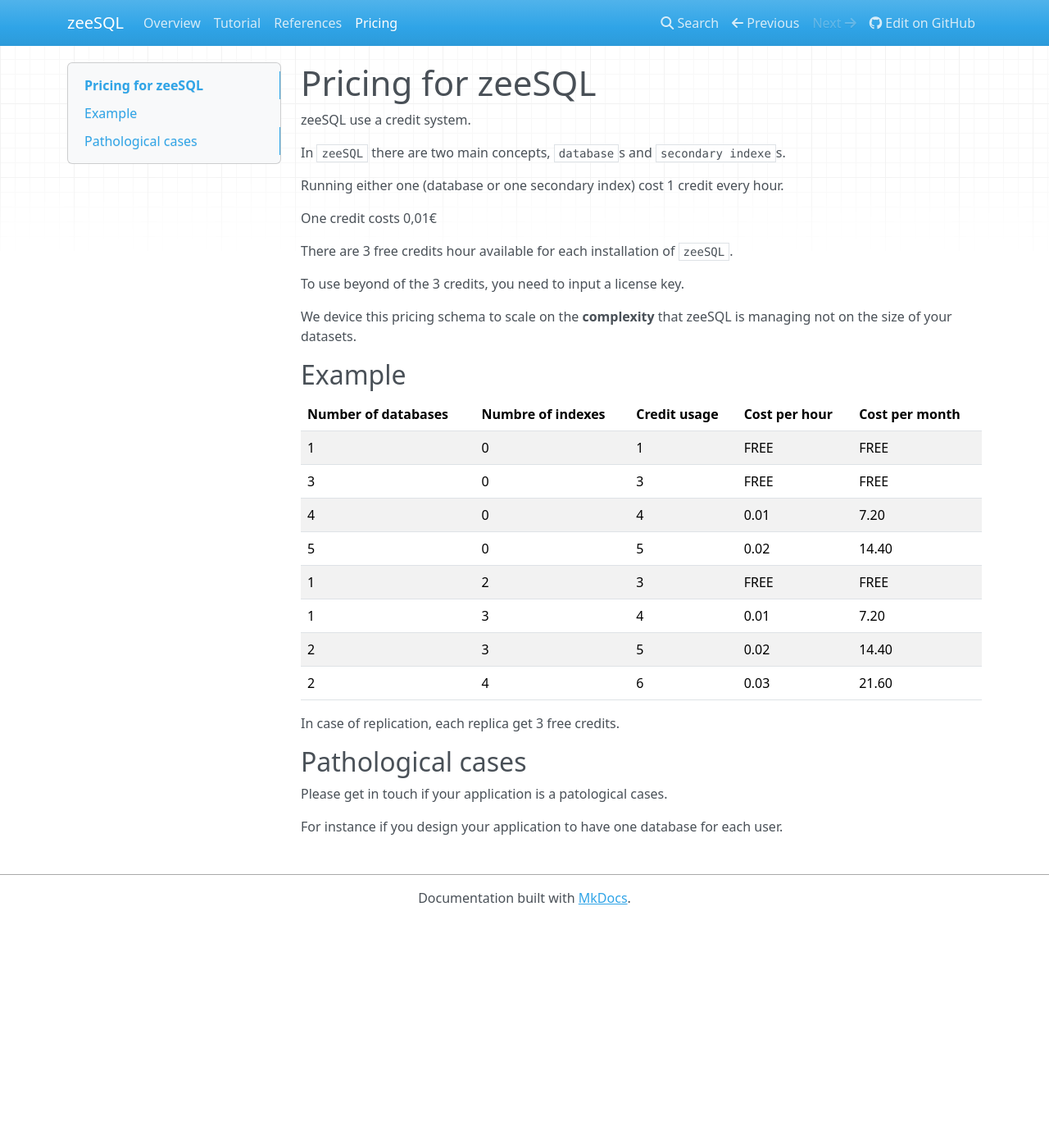
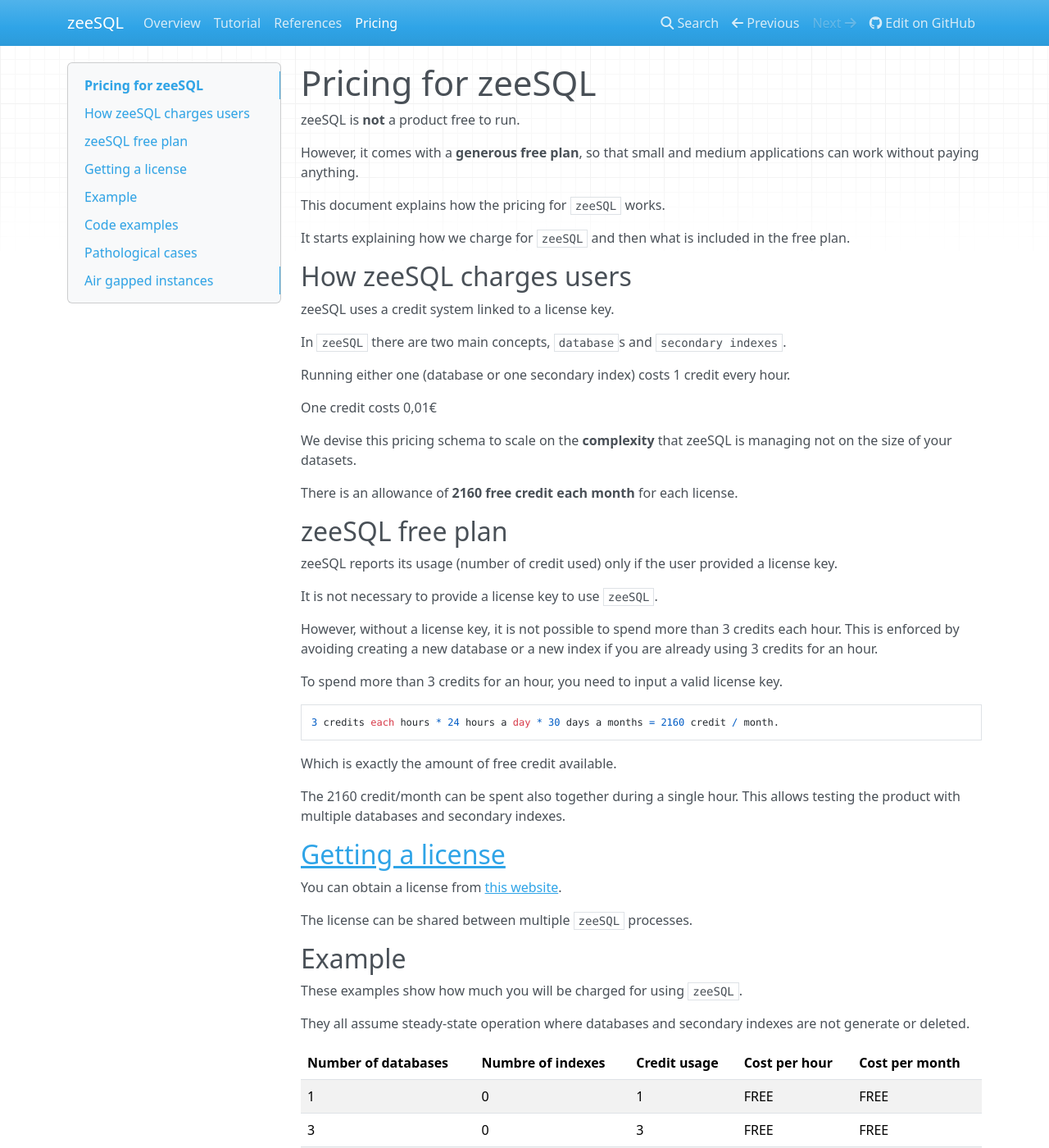
Before and after one commit to RedBeardLab/zeeSQL-doc, an MkDocs documentation site: the page built from docs/pricing.md, in a window 1280 px wide and 1400 px high. Shown: the whole window at 82% size. Built offline with MkDocs 1.6.1, drawn with Linux system fonts in a browser that asks for light colours; nearby versions of some CDN libraries; old or Windows-style settings are respelled for this version of MkDocs; some of the changed text lies outside the part shown.

Commit message:
improve pricing page

````diff
--- a/docs/pricing.md
+++ b/docs/pricing.md
@@ -1,20 +1,58 @@
 # Pricing for zeeSQL
 
-zeeSQL use a credit system.
+zeeSQL is **not** a product free to run.
 
-In `zeeSQL` there are two main concepts, `database`s and `secondary indexe`s.
+However, it comes with a **generous free plan**, so that small and medium applications can work without paying anything.
 
-Running either one \(database or one secondary index\) cost 1 credit every hour.
+This document explains how the pricing for `zeeSQL` works.
+
+It starts explaining how we charge for `zeeSQL` and then what is included in the free plan.
+
+## How zeeSQL charges users
+
+zeeSQL uses a credit system linked to a license key.
+
+In `zeeSQL` there are two main concepts, `database`s and `secondary indexes`.
+
+Running either one \(database or one secondary index\) costs 1 credit every hour.
 
 One credit costs 0,01€
 
-There are 3 free credits hour available for each installation of `zeeSQL`.
+We devise this pricing schema to scale on the **complexity** that zeeSQL is managing not on the size of your datasets.
 
-To use beyond of the 3 credits, you need to input a license key.
+There is an allowance of **2160 free credit each month** for each license.
 
-We device this pricing schema to scale on the **complexity** that zeeSQL is managing not on the size of your datasets.
+## zeeSQL free plan
+
+zeeSQL reports its usage (number of credit used) only if the user provided a license key.
+
+It is not necessary to provide a license key to use `zeeSQL`.
+
+However, without a license key, it is not possible to spend more than 3 credits each hour.
+This is enforced by avoiding creating a new database or a new index if you are already using 3 credits for an hour.
+
+To spend more than 3 credits for an hour, you need to input a valid license key.
+
+```
+3 credits each hours * 24 hours a day * 30 days a months = 2160 credit / month.
+```
+
+Which is exactly the amount of free credit available.
+
+The 2160 credit/month can be spent also together during a single hour.
+This allows testing the product with multiple databases and secondary indexes.
+
+## [Getting a license][license]
+
+You can obtain a license from [this website][license].
+
+The license can be shared between multiple `zeeSQL` processes.
 
 ## Example
+
+These examples show how much you will be charged for using `zeeSQL`.
+
+They all assume steady-state operation where databases and secondary indexes are not generate or deleted.
 
 | Number of databases | Numbre of indexes | Credit usage | Cost per hour | Cost per month |
 | :--- | :--- | :--- | :--- | :--- |
@@ -27,10 +65,57 @@
 | 2 | 3 | 5 | 0.02 | 14.40 |
 | 2 | 4 | 6 | 0.03 | 21.60 |
 
-In case of replication, each replica get 3 free credits.
+## Code examples
+
+These code examples show what happens when the user tries to create more than 3 databases without one valid license key.
+
+```
+127.0.0.1:6379> ZEESQL.CREATE_DB DB_1
+1) 1) "OK"
+127.0.0.1:6379> ZEESQL.CREATE_DB DB_2
+1) 1) "OK"
+127.0.0.1:6379> ZEESQL.CREATE_DB DB_3
+1) 1) "OK"
+127.0.0.1:6379> ZEESQL.CREATE_DB DB_4
+(error) Not enough credit in your license, please upgrade.
+127.0.0.1:6379> ZEESQL.LICENSE SET $one_valid_license
+OK
+127.0.0.1:6379> ZEESQL.CREATE_DB DB_4
+1) 1) "OK"
+```
+
+`zeeSQL` returns a simple error and does not allows the user to create more databases.
+
+Similarly with secondary indexes.
+
+```
+127.0.0.1:6379> ZEESQL.CREATE_DB DB_1
+1) 1) "OK"
+127.0.0.1:6379> ZEESQL.INDEX DB_1 NEW TABLE users PREFIX users:* SCHEMA id INT name STRING
+OK
+127.0.0.1:6379> ZEESQL.INDEX DB_1 NEW TABLE games PREFIX games:* SCHEMA id INT game_name STRING player INT
+OK
+127.0.0.1:6379> ZEESQL.INDEX DB_1 NEW TABLE credit PREFIX credit:* SCHEMA user_id INT available_credits INT
+(error) Not enough credit in your license, please upgrade.
+127.0.0.1:6379> ZEESQL.LICENSE SET $one_valid_license
+OK
+127.0.0.1:6379> ZEESQL.INDEX DB_1 NEW TABLE credit PREFIX credit:* SCHEMA user_id INT available_credits INT
+OK
+```
 
 ## Pathological cases
 
-Please get in touch if your application is a patological cases.
+Please [get in touch][mail] if your application is a pathological case.
 
-For instance if you design your application to have one database for each user.
+For instance, if you design your application to have one database for each user.
+
+## Air gapped instances
+
+`zeeSQL` needs to communicate to a specific hostname to communicate how many credits each instance is using.
+
+If your system is without external connectivity, please [get in touch][mail].
+
+We can provide builds of `zeeSQL` that don't need to report back their usage.
+
+[license]: https://license.zeesql.com
+[mail]: mailto:simone@redbeardlab.com
````
